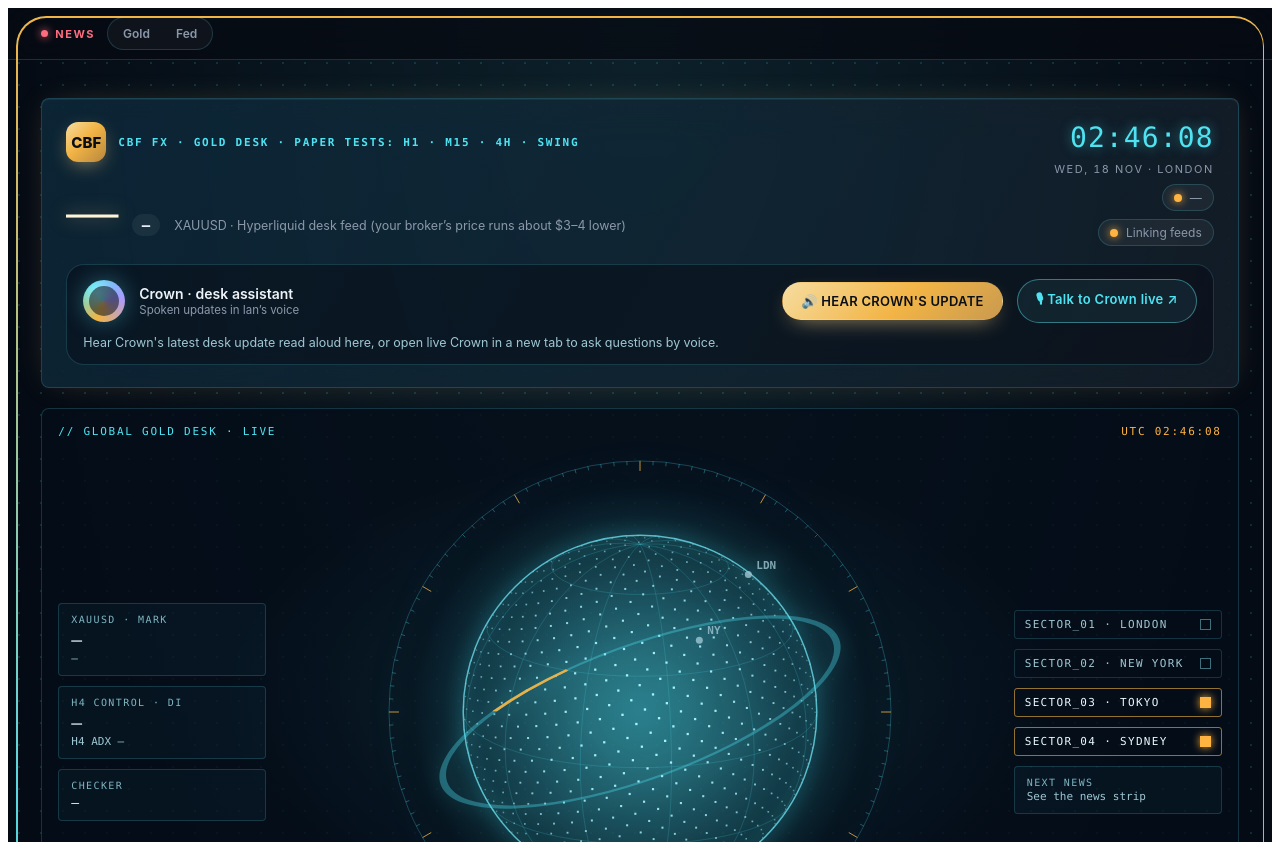
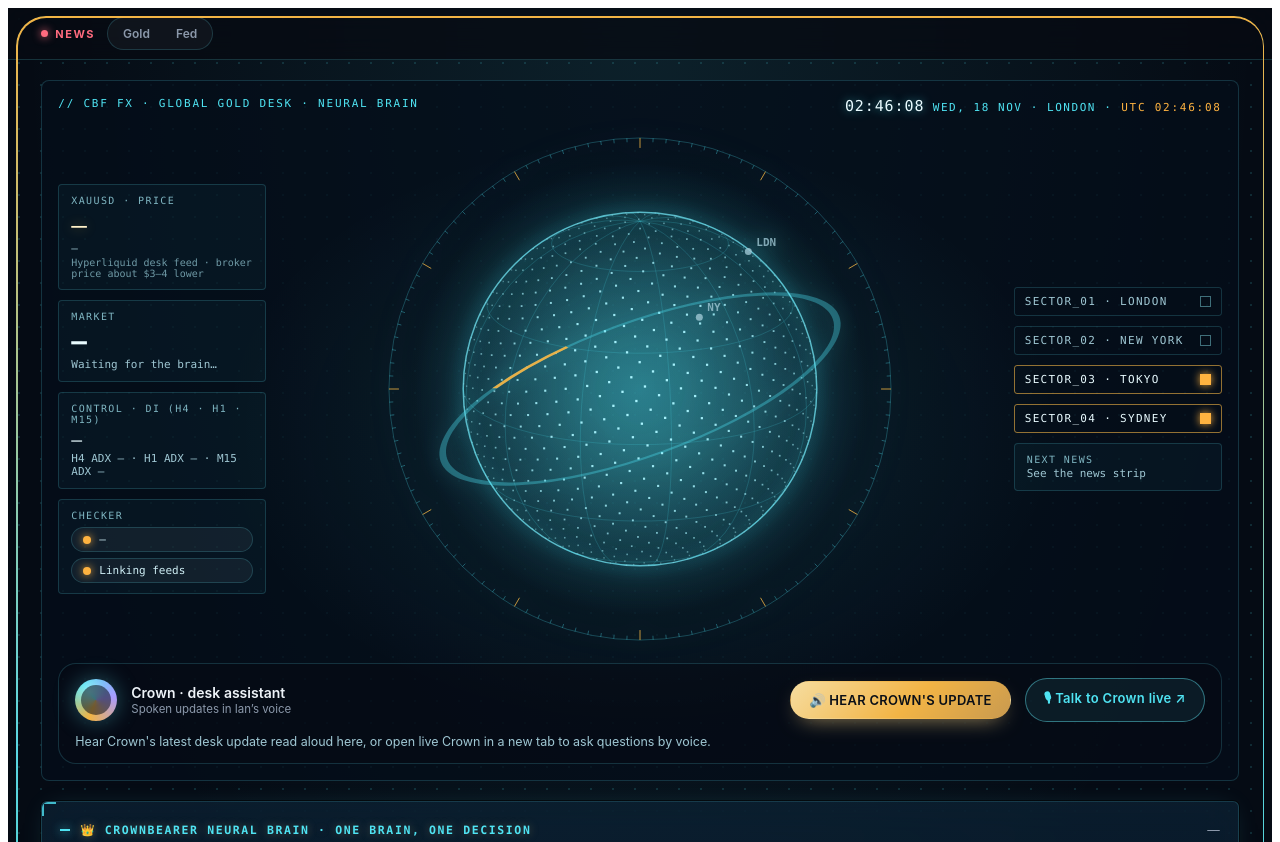
Before and after one commit to riagu001-design/cbf-gold-desk, a plain HTML site: page dashboard/index.html in a window 1280 px wide. Shown: the top 842 px of the page. Drawn offline with Linux system fonts and the light colour scheme.

Commit message:
Dashboard: one checker panel (globe HUD with price, Market SELL/BUY, Crown); old header removed
Co-Authored-By: Claude Opus 5.5 <noreply@anthropic.com>
Claude-Session: https://claude.ai/code/session_01FYiQDUfkZ7ikRdt9xgjZxQ

```diff
--- a/dashboard/index.html
+++ b/dashboard/index.html
@@ -269,7 +269,7 @@
   .gd-dial.speaking .core { box-shadow: inset 0 0 40px rgba(0,0,0,.9), 0 0 50px rgba(232,196,122,.45), 0 0 90px rgba(94,227,240,.3); border-color: rgba(232,196,122,.6); }
   .gd-dial.speaking .seg { filter: drop-shadow(0 0 12px rgba(255,214,120,.9)); }
   .gd-dial.speaking .gd-crown-say { color: #fff1c9; text-shadow: 0 0 10px rgba(255,214,120,.9); }
-  .gd-head .gd-avatar { transition: box-shadow .3s; } .gd.speaking .gd-avatar { box-shadow: 0 0 30px rgba(255,214,120,.9), 0 0 60px rgba(94,227,240,.5); }
+  .gd-avatar { transition: box-shadow .3s; } .gd.speaking .gd-avatar { box-shadow: 0 0 30px rgba(255,214,120,.9), 0 0 60px rgba(94,227,240,.5); }
   @media (prefers-reduced-motion: no-preference) {
     .gd-dial.speaking .gd-crownorb { animation: gd-talk 1.1s ease-in-out infinite; }
     .gd-dial.speaking .gd-crownorb::before { animation: gd-ring 1.6s ease-out infinite; }
@@ -311,6 +311,16 @@
   .gd-hud-sec.on i { background: var(--amber); border-color: var(--amber); box-shadow: 0 0 8px var(--amber); }
   .gd-hud-title { grid-column: 1 / -1; display: flex; justify-content: space-between; flex-wrap: wrap; gap: 6px 12px; font-family: var(--mono); font-size: 11px; letter-spacing: .16em; color: var(--cyan); text-transform: uppercase; }
   .gd-hud-title em { font-style: normal; color: var(--amber); }
+  .gd-hud-title .hud-clock { font-weight: 500; font-size: 15px; color: #e9fbff; text-shadow: 0 0 10px rgba(79,227,242,.6); letter-spacing: .06em; }
+  .gd-hud-box .hud-px { font-size: 26px; color: #fff1c9; text-shadow: 0 0 12px rgba(242,180,69,.45); }
+  .gd-hud-box small.hud-note { font-size: 10px; color: #6f9aa6; }
+  .gd-hud-box .gd-dot { margin-top: 6px; font-size: 11px; color: #cfeef5; text-transform: none; letter-spacing: 0; display: flex; }
+  .gd-hud-box .gd-dot span { display: inline; font-size: 11px; letter-spacing: 0; text-transform: none; color: #cfeef5; }
+  .hud-mkt b { font-size: 26px; font-weight: 800; letter-spacing: .1em; }
+  .hud-mkt.sell { border-color: rgba(255,107,127,.6); background: rgba(255,107,127,.08); } .hud-mkt.sell b { color: var(--down); text-shadow: 0 0 14px rgba(255,107,127,.7); }
+  .hud-mkt.buy { border-color: rgba(60,255,154,.55); background: rgba(60,255,154,.07); } .hud-mkt.buy b { color: var(--neon-g, #3cff9a); text-shadow: 0 0 14px rgba(60,255,154,.7); }
+  .hud-mkt.wait b { color: var(--amber); }
+  .gd-hud .gd-crown { grid-column: 1 / -1; }
 </style>
 
 <div class="gd">
@@ -320,33 +330,15 @@
     <div class="gd-news-view"><div class="gd-news-track" id="gd-news" data-source="news desk"></div></div>
   </section>
 
-  <header class="gd-head" id="overview">
-    <div class="gd-brand">
-      <div class="gd-id"><span class="gd-logo" aria-hidden="true">CBF</span>
-        <div><span class="gd-kicker">CBF FX · Gold desk · Paper tests: H1 · M15 · 4H · Swing</span><h1 style="position:absolute;width:1px;height:1px;overflow:hidden;clip:rect(0 0 0 0);white-space:nowrap">CBF FX gold desk</h1></div></div>
-      <div class="gd-px"><b data-source="gold" data-field="mark" data-row="0">—</b><span data-source="gold" data-field="change24h" data-row="0">—</span>
-        <span class="gd-note">XAUUSD · Hyperliquid desk feed (your broker’s price runs about $3–4 lower)</span></div>
-    </div>
-    <div class="gd-side">
-      <span class="gd-clock" id="gd-clock">--:--:--</span><span id="gd-date">LONDON</span>
-      <span class="gd-dot" id="gd-checker" data-source="desk"><i></i><span>—</span></span>
-      <span class="gd-dot" id="gd-feeds"><i></i><span>Linking feeds</span></span>
-    </div>
-    <div class="gd-crown" id="crown">
-      <span class="gd-avatar" aria-hidden="true"></span>
-      <div class="gd-crown-id"><b>Crown · desk assistant</b><span>Spoken updates in Ian’s voice</span></div>
-      <button type="button" class="gd-crown-btn" id="gd-crown" data-state="idle" aria-pressed="false" data-source="desk">🔊 HEAR CROWN'S UPDATE</button>
-      <a class="gd-crown-btn alt" id="gd-crown-live" href="https://elevenlabs.io/app/talk-to?agent_id=agent_3401m5j08eqgf6ascsd9ttbf1mgw" target="_blank" rel="noopener noreferrer">🎙 Talk to Crown live ↗</a>
-      <p class="gd-crown-msg" id="gd-crown-msg" role="status" aria-live="polite">Hear Crown's latest desk update read aloud here, or open live Crown in a new tab to ask questions by voice.</p>
-    </div>
-  </header>
 
-<section class="gd-hud" id="globe" aria-label="World gold markets globe">
-  <div class="gd-hud-title"><span>// Global gold desk · live</span><em id="hud-utc">UTC --:--</em></div>
+<section class="gd-hud" id="globe" aria-label="CBF FX gold desk: live globe, price, market direction, checker and Crown">
+  <h1 style="position:absolute;width:1px;height:1px;overflow:hidden;clip:rect(0 0 0 0);white-space:nowrap">CBF FX gold desk</h1>
+  <div class="gd-hud-title"><span>// CBF FX · Global gold desk · Neural Brain</span><span><b class="hud-clock" id="gd-clock">--:--:--</b> <span id="gd-date">LONDON</span> · <em id="hud-utc">UTC --:--</em></span></div>
   <div class="gd-hud-col">
-    <div class="gd-hud-box"><span>XAUUSD · mark</span><b data-source="gold" data-field="mark" data-row="0">—</b><small data-source="gold" data-field="change24h" data-row="0">—</small></div>
-    <div class="gd-hud-box"><span>H4 control · DI</span><b id="hud-ctl">—</b><small id="hud-adx">ADX —</small></div>
-    <div class="gd-hud-box"><span>Checker</span><b id="hud-chk" style="font-size:13px">—</b></div>
+    <div class="gd-hud-box"><span>XAUUSD · price</span><b class="hud-px" data-source="gold" data-field="mark" data-row="0">—</b><small data-source="gold" data-field="change24h" data-row="0">—</small><small class="hud-note">Hyperliquid desk feed · broker price about $3–4 lower</small></div>
+    <div class="gd-hud-box hud-mkt" id="hud-mkt-box"><span>Market</span><b id="hud-mkt">—</b><small id="hud-mkt-why">Waiting for the brain…</small></div>
+    <div class="gd-hud-box"><span>Control · DI (H4 · H1 · M15)</span><b id="hud-ctl">—</b><small id="hud-adx">ADX —</small></div>
+    <div class="gd-hud-box"><span>Checker</span><span class="gd-dot" id="gd-checker" data-source="desk"><i></i><span>—</span></span><span class="gd-dot" id="gd-feeds"><i></i><span>Linking feeds</span></span></div>
   </div>
   <div class="gd-hud-globe"><canvas id="hud-canvas" role="img" aria-label="Rotating globe marking London, New York, Tokyo and Sydney; lit markers are open sessions"></canvas></div>
   <div class="gd-hud-col">
@@ -355,6 +347,13 @@
     <div class="gd-hud-sec" id="hud-s-tky"><span>SECTOR_03 · TOKYO</span><i></i></div>
     <div class="gd-hud-sec" id="hud-s-syd"><span>SECTOR_04 · SYDNEY</span><i></i></div>
     <div class="gd-hud-box"><span>Next news</span><small id="hud-news">See the news strip</small></div>
+  </div>
+  <div class="gd-crown" id="crown">
+    <span class="gd-avatar" aria-hidden="true"></span>
+    <div class="gd-crown-id"><b>Crown · desk assistant</b><span>Spoken updates in Ian’s voice</span></div>
+    <button type="button" class="gd-crown-btn" id="gd-crown" data-state="idle" aria-pressed="false" data-source="desk">🔊 HEAR CROWN'S UPDATE</button>
+    <a class="gd-crown-btn alt" id="gd-crown-live" href="https://elevenlabs.io/app/talk-to?agent_id=agent_3401m5j08eqgf6ascsd9ttbf1mgw" target="_blank" rel="noopener noreferrer">🎙 Talk to Crown live ↗</a>
+    <p class="gd-crown-msg" id="gd-crown-msg" role="status" aria-live="polite">Hear Crown's latest desk update read aloud here, or open live Crown in a new tab to ask questions by voice.</p>
   </div>
 </section>
 <script>
@@ -418,8 +417,7 @@
     const u = document.getElementById('hud-utc'); if (u) u.textContent = 'UTC ' + n.toISOString().slice(11, 19);
     const t = (id) => (document.getElementById(id)?.textContent || '').trim();
     const ctl = document.getElementById('hud-ctl'); if (ctl) ctl.textContent = t('ctl-side') || '—';
-    const adx = document.getElementById('hud-adx'); if (adx) adx.textContent = 'H4 ' + (t('ctl4a') || 'ADX —');
-    const chk = document.getElementById('hud-chk'); if (chk) chk.textContent = t('gd-checker') || '—';
+    const adx = document.getElementById('hud-adx'); if (adx) adx.textContent = 'H4 ' + (t('ctl4a') || 'ADX —') + ' · H1 ' + (t('ctl1a') || 'ADX —') + ' · M15 ' + (t('ctl15a') || 'ADX —');
     const ev = document.querySelector('.gd-tick.ev .t'); const nw = document.getElementById('hud-news'); if (nw && ev) nw.textContent = ev.textContent;
   }
   size(); addEventListener('resize', size); new ResizeObserver(size).observe(cv);
@@ -876,6 +874,25 @@
 </script>
 
 <script>
+  // Market: SELL or BUY. SELL when the brain's H4 bias is down AND sellers lead the DI on most of H4/H1/M15; BUY mirrored; otherwise WAIT.
+  (() => {
+    dash.onData(() => {
+      const box = document.getElementById('hud-mkt-box'), out = document.getElementById('hud-mkt'), why = document.getElementById('hud-mkt-why'); if (!box) return;
+      const br = gd.rows('desk').find((r) => r.kind === 'brain'), n = br && br.brain && br.brain.now || {};
+      const t = dash.data('technicals'), tr = t.status === 'ok' ? t.data[0] : null;
+      const ctl = tr ? [tr.ctl4, tr.ctl1, tr.ctl].filter(Boolean) : [], sel = ctl.filter((c) => c === 'sellers').length, buy = ctl.length - sel;
+      const di = !ctl.length ? null : sel > buy ? 'sellers' : buy > sel ? 'buyers' : null;
+      const bias = n.bias;
+      let m = 'WAIT', cls = 'wait';
+      if (bias === 'DOWN' && di === 'sellers') { m = '▼ SELL'; cls = 'sell'; } else if (bias === 'UP' && di === 'buyers') { m = '▲ BUY'; cls = 'buy'; }
+      out.textContent = !bias && !di ? '—' : m; box.className = 'gd-hud-box hud-mkt ' + cls;
+      const best = n.best ? ` · brain best ${n.best.side} ${n.best.strategy} ${n.best.score}` : '';
+      why.textContent = (bias ? `H4 trend ${bias.toLowerCase()}` : 'H4 trend —') + (ctl.length ? ` · DI ${sel}/${ctl.length} sellers` : '') + best
+        + (cls === 'wait' && bias && di ? ' · trend and DI disagree' : '') + '. Signals still need the brain’s 85+.';
+    });
+  })();
+</script>
+<script>
   // Account and trades from the live desk log.
   (() => {
     const body = document.getElementById('gd-trades').tBodies[0];
```
